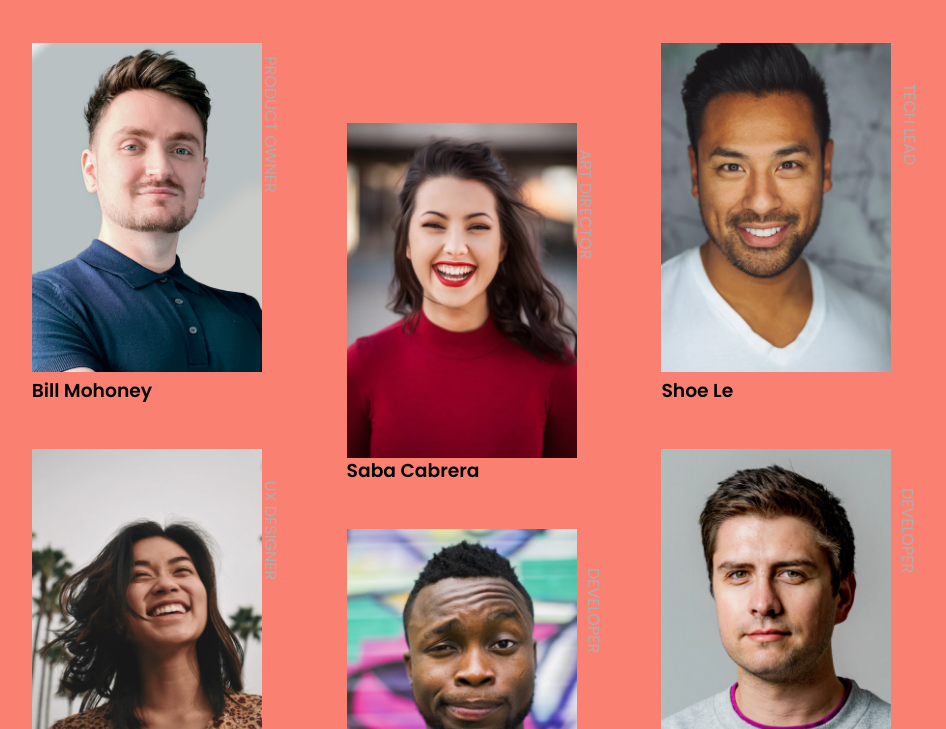
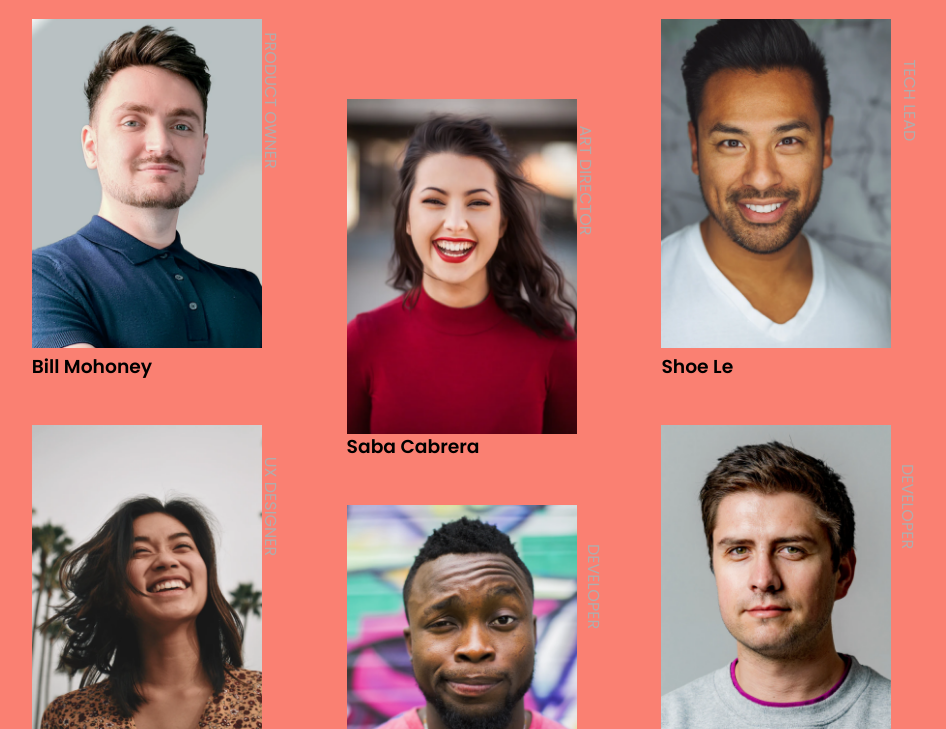
Before and after one commit to Benogo9/super-projet, a plain HTML site: page index.html in a window 1280 px wide. Shown: the part 168-897 px from the top of the page, without its empty margins (168-1114 px from the left). Drawn offline with Linux system fonts and the light colour scheme.

Commit message:
Change padding navbar

```diff
--- a/style.css
+++ b/style.css
@@ -4,7 +4,7 @@ box-sizing: border-box;
 }
 
 body{
-    padding: 24px;
+    padding: 0px;
     padding-bottom:14rem ;
     overflow-x: hidden;
     margin: 0;
```
